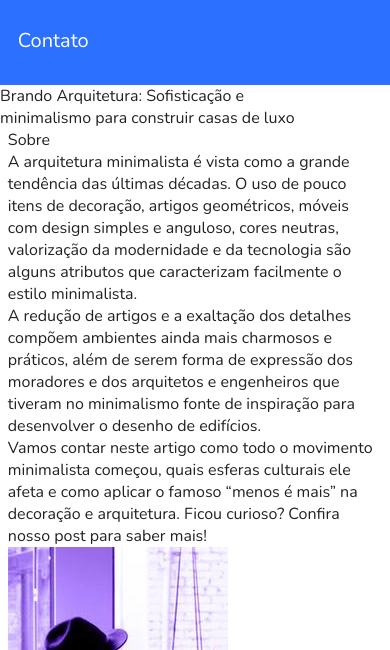
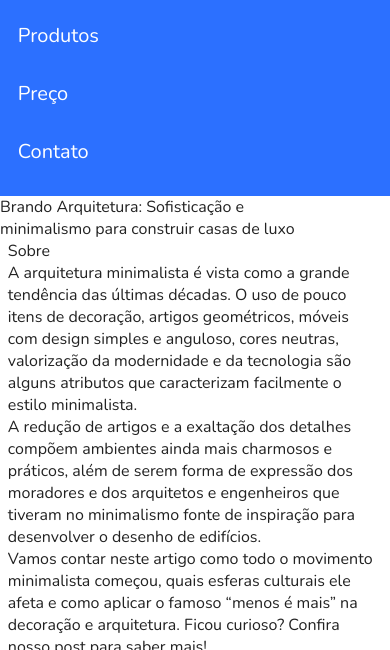
Before and after one commit to ifatinha/css-flexbox, a plain HTML site: page index.html in a window 390 px wide. Shown: the part 194-844 px from the top of the page. Drawn offline with nearby package versions, Linux system fonts and the light colour scheme.

Commit message:
menu responsivo.

```diff
--- a/css/home/header.css
+++ b/css/home/header.css
@@ -20,7 +20,7 @@
 .header nav ul {
     display: flex;
     flex-wrap: wrap;
-    gap: 20px;
+    gap: 5px;
 }
 
 .header nav a {
@@ -43,3 +43,15 @@
 .header a:hover::after {
     width: 100%;
 }
+
+@media screen and (max-width: 520px) {
+
+    .header nav {
+        margin-top: 10px;
+    }
+
+    .header nav,
+    .header nav ul li {
+        width: 100%;
+    }
+}
```
